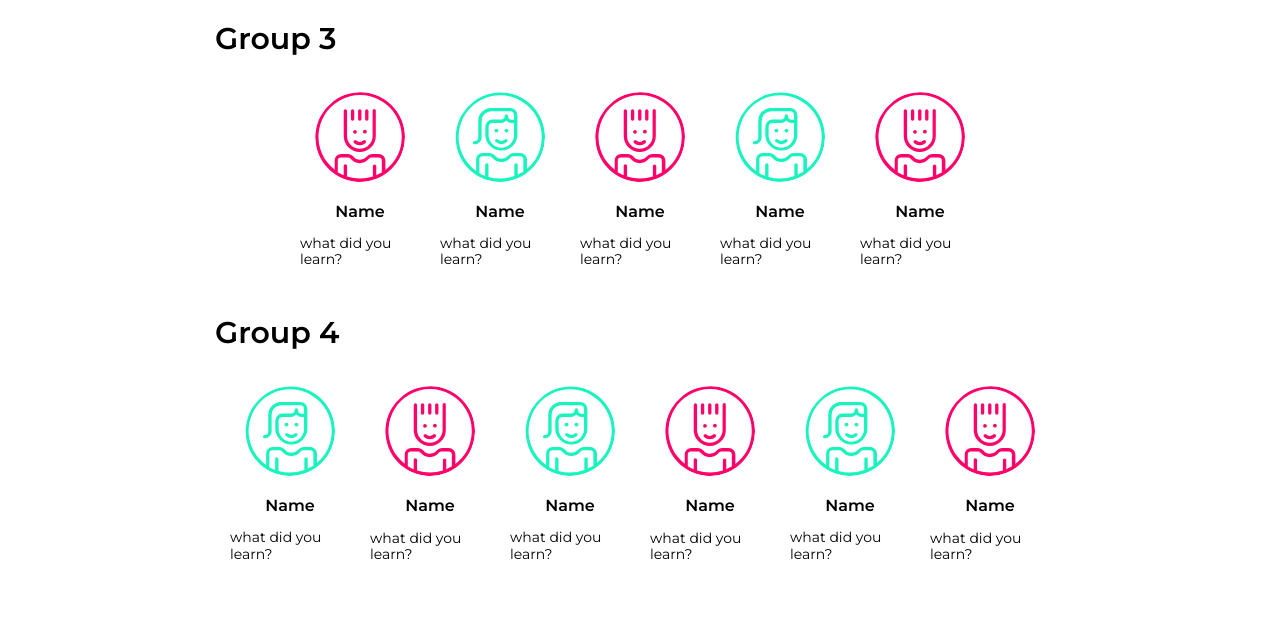
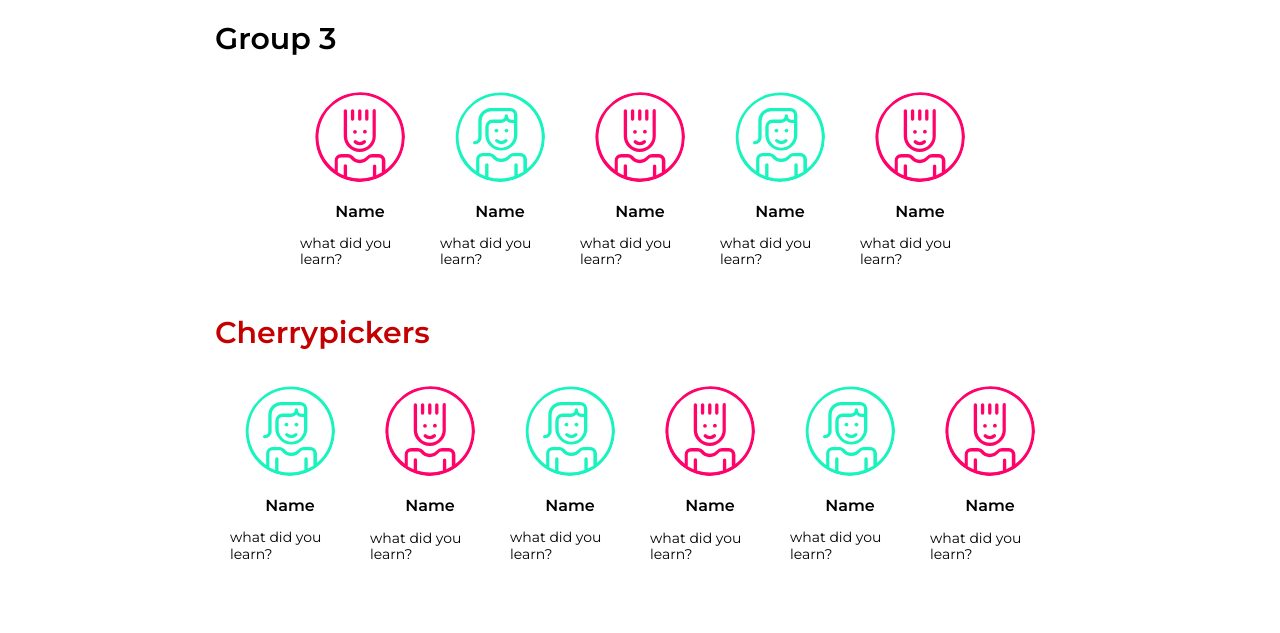
Before and after one commit to ocastastudios/codebar-git-workshop, a plain HTML site: page groups.html in a window 1280 px wide. Shown: the part 838-1471 px from the top of the page. Drawn offline with nearby package versions, Linux system fonts and the light colour scheme.

Commit message:
added group name and changed color

```diff
--- a/css/styles.css
+++ b/css/styles.css
@@ -196,6 +196,10 @@ div.setup code {
 
 .group4 .person img {} */
 
+.cherry {
+  color: #c40000;
+}
+
 
 /*------------------Footer---------------------*/
 
--- a/groups.html
+++ b/groups.html
@@ -129,7 +129,7 @@
                 </div>
             </div>
 
-            <h2>Group 4</h2>
+            <h2 class="cherry">Cherrypickers</h2>
             <div class="group group4">
                 <div class="person">
                     <img src="images/person.svg" alt="">
```
